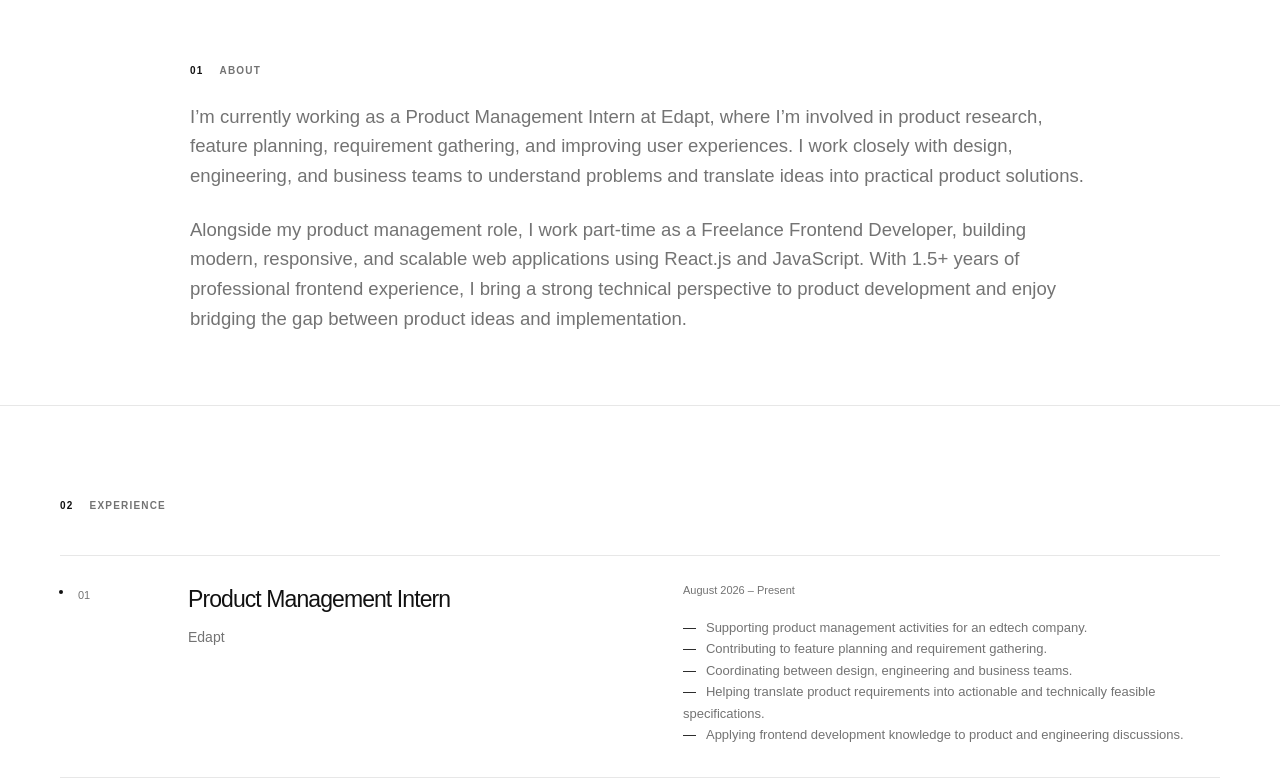
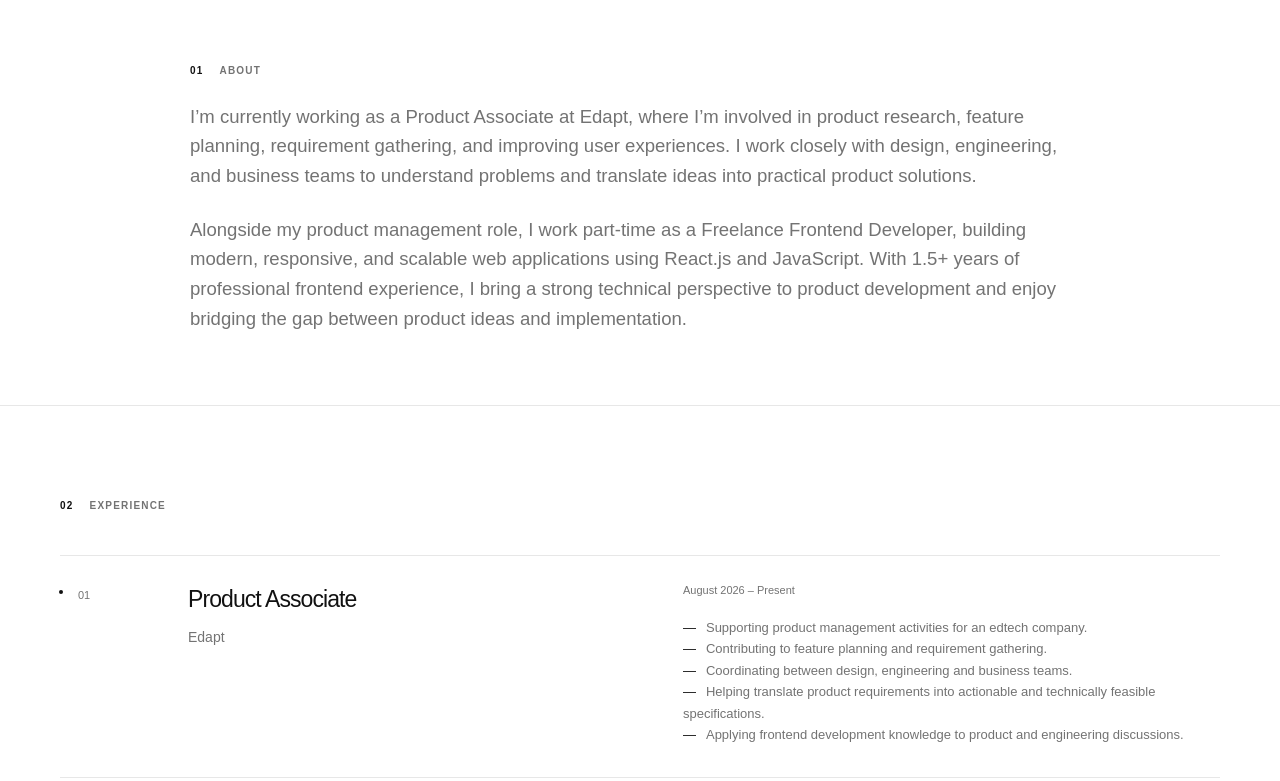
Before and after one commit to mmdanish/personal-portfolio, a Next.js app: page / in a window 1280 px wide. Shown: the part 399-1180 px from the top of the page. Built offline with nearby package versions, Linux system fonts and the light colour scheme.

Commit message:
Update Edapt role to Product Associate

```diff
--- a/app/layout.tsx
+++ b/app/layout.tsx
@@ -3,8 +3,8 @@ import type { Metadata, Viewport } from 'next'
 import './globals.css'
 
 const siteUrl = 'https://v0-mhddanish.vercel.app/'
-const pageTitle = 'Mohammed Danish — Product Management Intern & Frontend Developer'
-const pageDescription = 'Mohammed Danish is a Product Management Intern at Edapt and a freelance frontend developer building modern digital products and user-focused web experiences.'
+const pageTitle = 'Mohammed Danish — Product Associate & Frontend Developer'
+const pageDescription = 'Mohammed Danish is a Product Associate at Edapt and a freelance frontend developer building modern digital products and user-focused web experiences.'
 
 export const metadata: Metadata = {
   metadataBase: new URL(siteUrl),
@@ -14,7 +14,7 @@ export const metadata: Metadata = {
   robots: { index: true, follow: true },
   openGraph: {
     title: pageTitle,
-    description: 'Product Management Intern at Edapt and freelance frontend developer building modern digital products and user-focused web experiences.',
+    description: 'Product Associate at Edapt and freelance frontend developer building modern digital products and user-focused web experiences.',
     type: 'website',
     url: siteUrl,
     images: [{ url: '/md-favicon.png', width: 1280, height: 1280, alt: 'MD monogram for Mohammed Danish' }],
--- a/components/portfolio.tsx
+++ b/components/portfolio.tsx
@@ -66,7 +66,7 @@ export function Hero() {
     <div className="hero-inner">
       <div className="intro-topline">
         <div>
-          <motion.h1 initial={{ opacity: 0, y: 45 }} animate={{ opacity: 1, y: 0 }} transition={{ duration: .9, delay: .25, ease: [0.22, 1, 0.36, 1] }}>Mohammed Danish<span className="sr-only"> — Product Management Intern &amp; Frontend Developer</span></motion.h1>
+          <motion.h1 initial={{ opacity: 0, y: 45 }} animate={{ opacity: 1, y: 0 }} transition={{ duration: .9, delay: .25, ease: [0.22, 1, 0.36, 1] }}>Mohammed Danish<span className="sr-only"> — Product Associate &amp; Frontend Developer</span></motion.h1>
           <motion.p className="hero-role" initial={{ opacity: 0 }} animate={{ opacity: 1 }} transition={{ delay: .55, duration: .7 }}>{personalInfo.role}</motion.p>
           <motion.p className="hero-description" initial={{ opacity: 0 }} animate={{ opacity: 1 }} transition={{ delay: .7, duration: .7 }}>{personalInfo.intro}</motion.p>
           <motion.div className="intro-details" initial={{ opacity: 0 }} animate={{ opacity: 1 }} transition={{ delay: .85, duration: .7 }}><span><Globe size={17} aria-hidden="true" />{personalInfo.location}</span><a href={`mailto:${personalInfo.email}`}><Mail size={17} aria-hidden="true" />{personalInfo.email}</a></motion.div>
--- a/data/portfolio.ts
+++ b/data/portfolio.ts
@@ -1,6 +1,6 @@
 export const personalInfo = {
   name: 'Mohammed Danish',
-  role: 'Frontend Developer & Product Management Intern',
+  role: 'Frontend Developer & Product Associate',
   location: 'Kerala, India',
   email: 'mhddanish567@gmail.com',
   linkedin: 'https://linkedin.com/in/mmdanish',
@@ -10,14 +10,14 @@ export const personalInfo = {
 }
 
 export const aboutContent = {
-  main: 'I’m currently working as a Product Management Intern at Edapt, where I’m involved in product research, feature planning, requirement gathering, and improving user experiences. I work closely with design, engineering, and business teams to understand problems and translate ideas into practical product solutions.',
+  main: 'I’m currently working as a Product Associate at Edapt, where I’m involved in product research, feature planning, requirement gathering, and improving user experiences. I work closely with design, engineering, and business teams to understand problems and translate ideas into practical product solutions.',
   product: 'Alongside my product management role, I work part-time as a Freelance Frontend Developer, building modern, responsive, and scalable web applications using React.js and JavaScript. With 1.5+ years of professional frontend experience, I bring a strong technical perspective to product development and enjoy bridging the gap between product ideas and implementation.',
 }
 
 export const experience = [
   {
     number: '01',
-    title: 'Product Management Intern',
+    title: 'Product Associate',
     company: 'Edapt',
     period: 'August 2026 – Present',
     description: [
```
